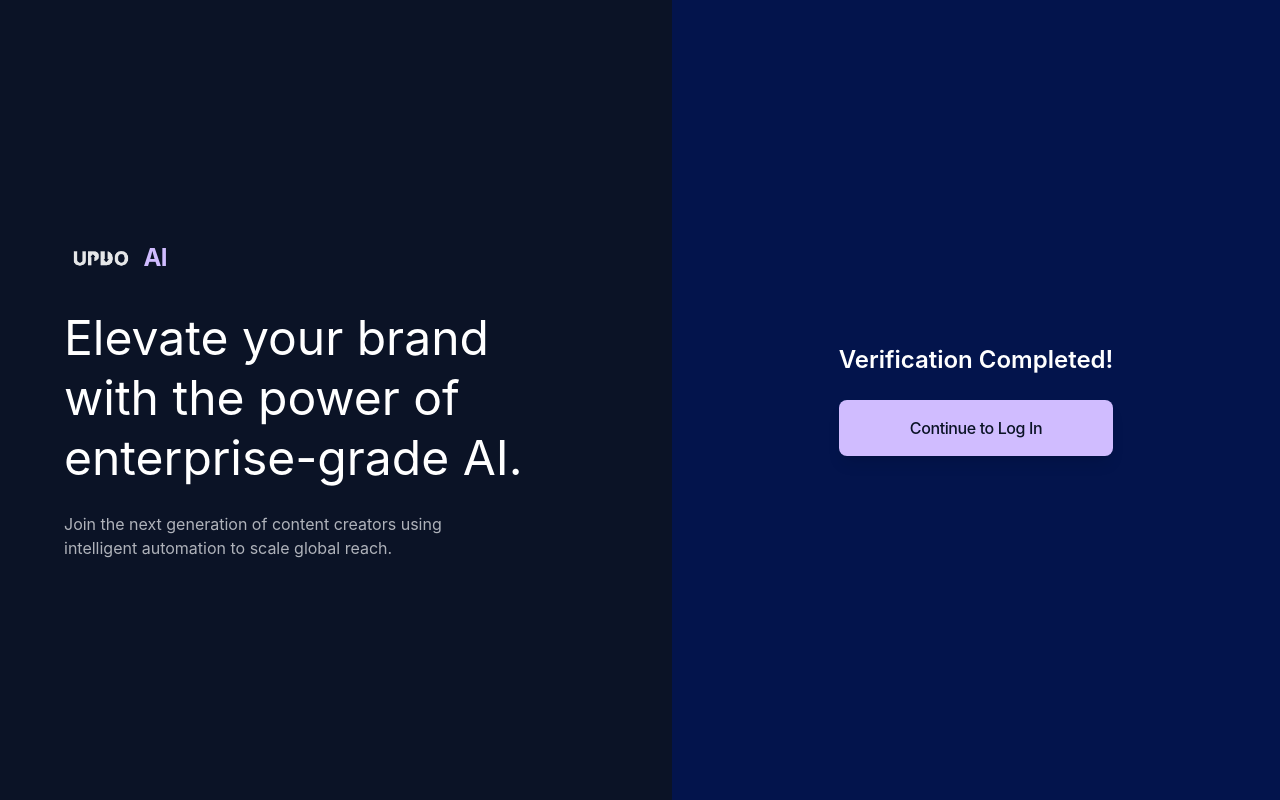
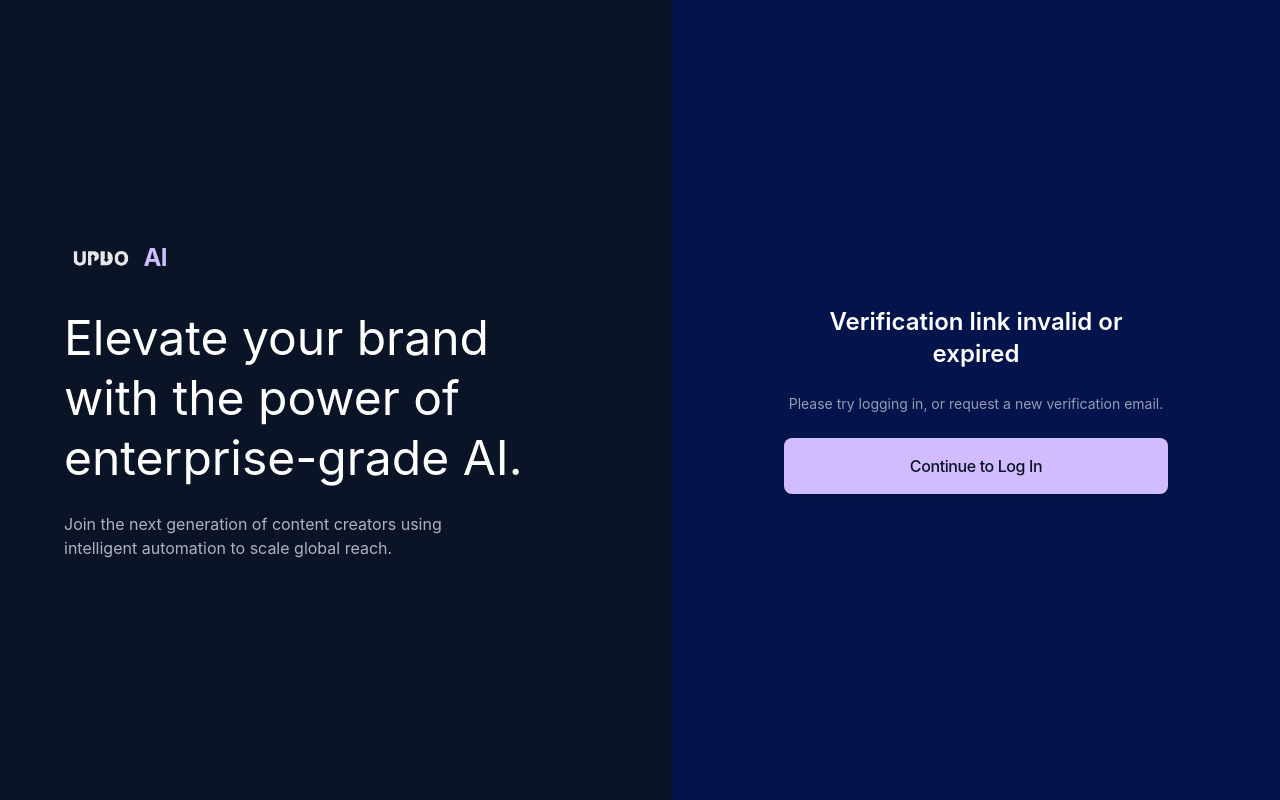
Before and after one commit to brijithm/updo-frontend, a React (Vite) app: page /verification-completed in a window 1280 px wide. Built offline with nearby package versions, Linux system fonts and the light colour scheme; no server answers; a web font is replaced by a local one.

Commit message:
verification

```diff
--- a/src/components/VerificationCompleted.jsx
+++ b/src/components/VerificationCompleted.jsx
@@ -1,16 +1,45 @@
 import React, { useState, useEffect } from "react";
-import { Link } from "react-router-dom";
+import { Link, useNavigate } from "react-router-dom";
 import logo from "../assets/logo.png";
 
 export default function VerificationCompleted() {
-  const [verifying, setVerifying] = useState(true);
+  const navigate = useNavigate();
+  const [status, setStatus] = useState("verifying"); // "verifying" | "success" | "error"
 
   useEffect(() => {
-    // TODO: replace with the actual verify-token API call.
-    // On success -> setVerifying(false); on failure -> show an error state.
-    const timer = setTimeout(() => setVerifying(false), 1800);
+    // Supabase's "Confirm signup" email redirects here with the new
+    // session in the URL hash: #access_token=...&refresh_token=...&type=signup
+    // (same shape as the old implicit password-recovery flow). We parse it,
+    // store the token the same way authService.js's loginUser() does, and
+    // send the user straight into the dashboard as a logged-in user.
+    const hash = window.location.hash.startsWith("#")
+      ? window.location.hash.slice(1)
+      : window.location.hash;
+    const params = new URLSearchParams(hash);
+    const accessToken = params.get("access_token");
+
+    if (!accessToken) {
+      setStatus("error");
+      return;
+    }
+
+    localStorage.setItem("updo_access_token", accessToken);
+
+    // Clean the sensitive token out of the visible URL now that it's stored.
+    window.history.replaceState(null, "", window.location.pathname);
+
+    const timer = setTimeout(() => {
+      setStatus("success");
+    }, 1200);
+
     return () => clearTimeout(timer);
   }, []);
+
+  useEffect(() => {
+    if (status !== "success") return;
+    const timer = setTimeout(() => navigate("/dashboard"), 900);
+    return () => clearTimeout(timer);
+  }, [status, navigate]);
 
   return (
     <div className="w-full min-h-screen bg-[#060E20] flex items-center justify-center">
@@ -49,7 +78,7 @@ export default function VerificationCompleted() {
         {/* Right panel */}
         <div className="flex-1 flex items-center justify-center p-8 bg-[#03144C]">
           <div className="w-full max-w-96 flex flex-col items-center gap-6 text-center">
-            {verifying ? (
+            {status === "verifying" && (
               <div className="verify-fade flex flex-col items-center gap-6">
                 <div
                   className="verify-spinner w-12 h-12 rounded-full border-4 border-[#D0BCFF]/20 border-t-[#D0BCFF]"
@@ -63,12 +92,27 @@ export default function VerificationCompleted() {
                   This will only take a moment.
                 </p>
               </div>
-            ) : (
+            )}
+
+            {status === "success" && (
               <div className="verify-fade flex flex-col items-center gap-6">
                 <h2 className="text-white text-2xl font-semibold font-poppins">
                   Verification Completed!
                 </h2>
+                <p className="font-poppins text-[#F5F7FA]/60 text-sm">
+                  Taking you to your dashboard…
+                </p>
+              </div>
+            )}
 
+            {status === "error" && (
+              <div className="verify-fade flex flex-col items-center gap-6">
+                <h2 className="text-white text-2xl font-semibold font-poppins">
+                  Verification link invalid or expired
+                </h2>
+                <p className="font-poppins text-[#F5F7FA]/60 text-sm">
+                  Please try logging in, or request a new verification email.
+                </p>
                 <Link
                   to="/login"
                   className="w-full py-4 bg-[#D0BCFF] rounded-lg text-[#0B1326] text-base font-medium font-afacad tracking-tight shadow-lg hover:bg-[#CBC3D7] transition-colors text-center"
```
